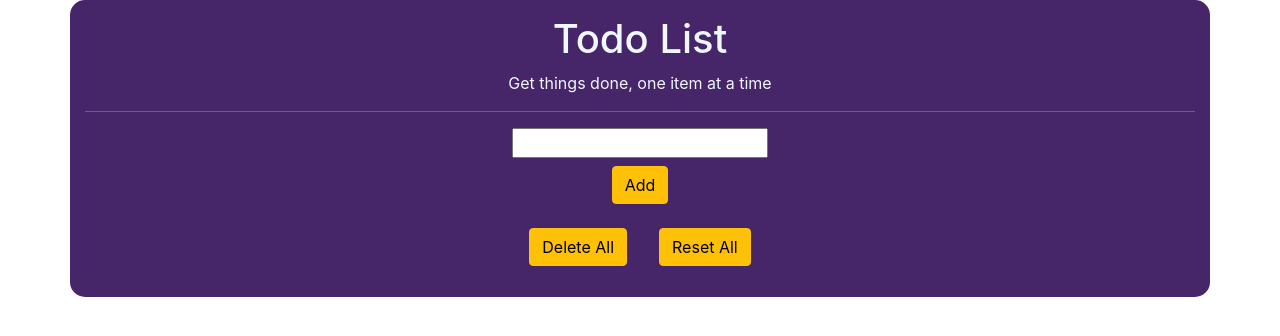
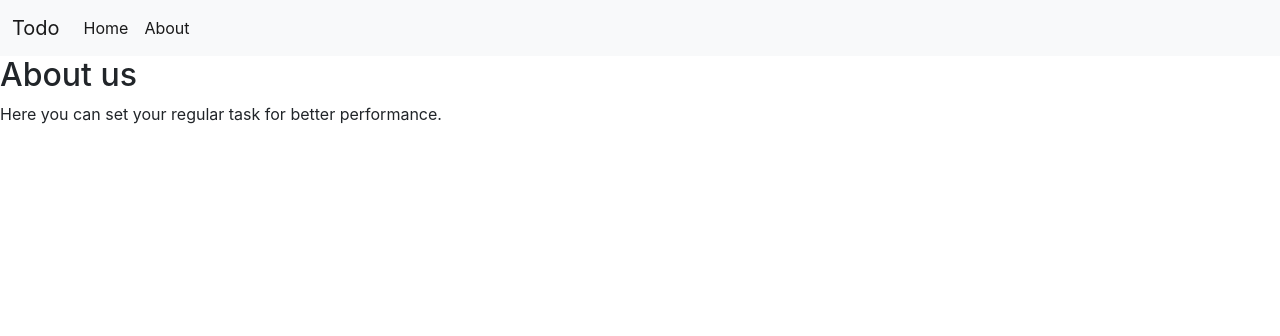
Before and after one commit to ankitsingh03/Todo-List, a React (Create React App) app: page /about in a window 1280 px wide. Shown: the top 336 px of the page. Built offline with nearby package versions, Linux system fonts and the light colour scheme.

Commit message:
react-route

```diff
--- a/package.json
+++ b/package.json
@@ -8,7 +8,9 @@
     "@testing-library/user-event": "^12.8.3",
     "react": "^17.0.2",
     "react-dom": "^17.0.2",
+    "react-router-dom": "^5.2.0",
     "react-scripts": "4.0.3",
+    "uuid": "^8.3.2",
     "web-vitals": "^1.1.2"
   },
   "scripts": {
--- a/src/App.js
+++ b/src/App.js
@@ -1,16 +1,38 @@
-import logo from './logo.svg';
 import './App.css';
+import './components/style.css'
+import Header from "./components/Header";
 import Home from "./components/Home";
 import List from "./components/List";
-import './components/style.css'
+import About from "./components/About";
+import Error from "./components/Error";
+import React from "react";
+import {
+  BrowserRouter as Router,
+  Switch,
+  Route
+} from "react-router-dom";
+
 
 function App() {
   return (
-    <div className="App container font">
-      <Home  />
-      <List />
-    </div>
-  );
+    <Router>
+      <Header title={"Todo"}/>
+      <Switch>
+        <Route exact path="/">
+          <div className="App container font">
+            <Home />
+            <List />
+          </div>
+        </Route>
+        <Route exact path="/about">
+          <div>
+            <About />
+          </div>
+        </Route>
+        <Route component={Error} />
+      </Switch>
+    </Router>
+  )
 }
 
 export default App;
--- /dev/null
+++ b/src/components/About.js
@@ -0,0 +1,12 @@
+import React from 'react'
+
+const About = () => {
+    return (
+        <div>
+            <h2>About us</h2>
+            <p>Here you can set your regular task for better performance.</p>
+        </div>
+    )
+}
+
+export default About
--- /dev/null
+++ b/src/components/Error.js
@@ -0,0 +1,11 @@
+import React from 'react'
+
+const Error = () => {
+    return (
+        <div>
+           <h1>Oops! Page not found</h1>
+        </div>
+    )
+}
+
+export default Error
--- /dev/null
+++ b/src/components/Header.js
@@ -0,0 +1,28 @@
+import React from 'react'
+import {
+    Link
+  } from "react-router-dom";
+const Header = (props) => {
+    return (
+        <nav className="navbar navbar-expand-lg navbar-light bg-light">
+            <div className="container-fluid">
+                <Link className="navbar-brand" to="/">{props.title}</Link>
+                <button className="navbar-toggler" type="button" data-bs-toggle="collapse" data-bs-target="#navbarSupportedContent" aria-controls="navbarSupportedContent" aria-expanded="false" aria-label="Toggle navigation">
+                <span className="navbar-toggler-icon"></span>
+                </button>
+                <div className="collapse navbar-collapse" id="navbarSupportedContent">
+                <ul className="navbar-nav me-auto mb-2 mb-lg-0">
+                    <li className="nav-item">
+                    <Link className="nav-link active" aria-current="page" to="/">Home</Link>
+                    </li>
+                    <li className="nav-item">
+                    <Link className="nav-link active" aria-current="page" to="/about">About</Link>
+                    </li>
+                </ul>
+                </div>
+            </div>
+        </nav>
+    )
+}
+
+export default Header
--- a/src/components/List.js
+++ b/src/components/List.js
@@ -1,5 +1,5 @@
 import React, { Component } from 'react'
-
+import { v4 as uuidv4 } from 'uuid';
 
 class List extends Component {
     constructor(props) {
@@ -49,7 +49,7 @@ class List extends Component {
                     console.log(item, index)
                     return(
                     <div>
-                        <h3 key={index}>{item}</h3>
+                        <h3 key={uuidv4}>{item}</h3>
                         <button className="btn btn-light mt-2 mb-4" onClick={() => this.onRemoveItem(index)}>Remove</button>
                     </div>)
                 })}
--- a/src/components/style.css
+++ b/src/components/style.css
@@ -13,10 +13,7 @@
 }
 
 .container {
-    justify-content: center;
     background-color:rgb(70, 37, 104);
-    /* margin: 0px 400px; */
     padding-bottom: 50px;
     padding: 15px;
-    border-radius: 15px;
 }
```
Also changed, not shown: 1 other file (tests, documents, lock files or other folders).
